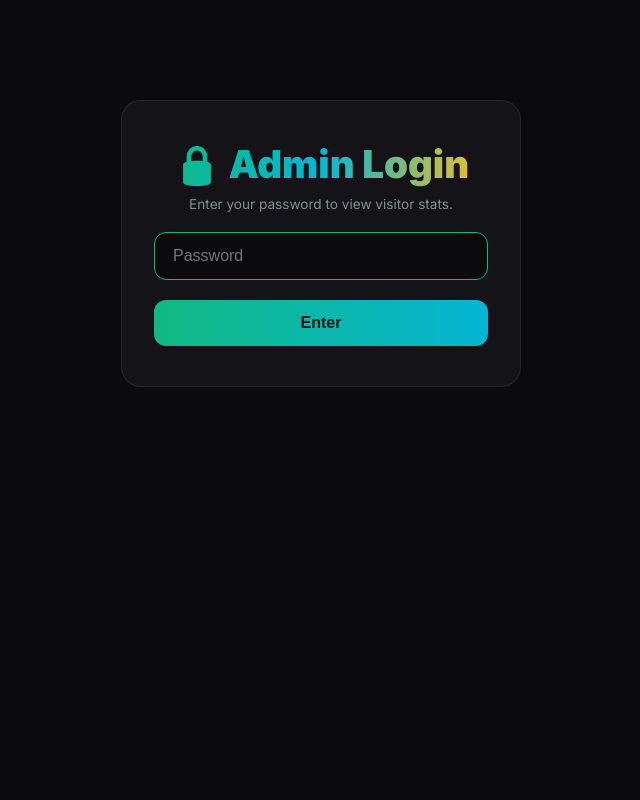
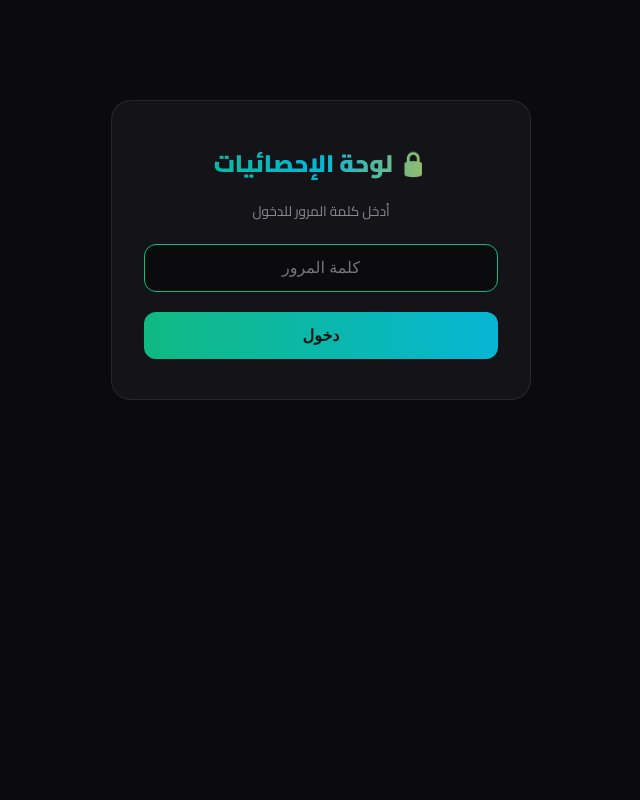
Before and after one commit to hhhhhh48/-, a Flask app: page /admin in a window 1280 px wide. Shown: the whole page, without its empty margins (319-959 px from the left). Run offline with Flask 3, Linux system fonts and the light colour scheme.

Commit message:
Arabic admin dashboard with country + page stats

```diff
--- a/app.py
+++ b/app.py
@@ -204,7 +204,7 @@ def admin():
             session["admin"] = True
             return redirect(url_for("admin"))
         else:
-            return render_template("admin.html", error="Wrong password", stats=None, logged=False)
+            return render_template("admin.html", error="كلمة المرور خطأ", stats=None, logged=False)
 
     if not session.get("admin"):
         return render_template("admin.html", stats=None, logged=False)
@@ -217,6 +217,8 @@ def admin():
     today = c.execute("SELECT COUNT(*) FROM visitors WHERE date(visited_at) = date('now')").fetchone()[0]
     unique_today = c.execute("SELECT COUNT(DISTINCT ip_hash) FROM visitors WHERE date(visited_at) = date('now')").fetchone()[0]
     week = c.execute("SELECT COUNT(*) FROM visitors WHERE visited_at >= datetime('now', '-7 days')").fetchone()[0]
+    month = c.execute("SELECT COUNT(*) FROM visitors WHERE visited_at >= datetime('now', '-30 days')").fetchone()[0]
+    online = c.execute("SELECT COUNT(DISTINCT ip_hash) FROM visitors WHERE visited_at >= datetime('now', '-5 minutes')").fetchone()[0]
 
     top_pages = c.execute("""
         SELECT path, COUNT(*) as cnt FROM visitors
@@ -230,8 +232,8 @@ def admin():
 
     top_countries = c.execute("""
         SELECT country, COUNT(*) as cnt FROM visitors
-        WHERE country != 'Unknown' AND country != ''
-        GROUP BY country ORDER BY cnt DESC LIMIT 15
+        WHERE country != 'Unknown' AND country != '' AND country IS NOT NULL
+        GROUP BY country ORDER BY cnt DESC LIMIT 20
     """).fetchall()
 
     daily = c.execute("""
@@ -251,7 +253,7 @@ def admin():
     stats = {
         "total": total, "unique": unique,
         "today": today, "unique_today": unique_today,
-        "week": week,
+        "week": week, "month": month, "online": online,
         "top_pages": top_pages,
         "top_langs": top_langs,
         "top_countries": top_countries,
--- a/templates/admin.html
+++ b/templates/admin.html
@@ -1,35 +1,36 @@
 <!DOCTYPE html>
-<html lang="en">
+<html lang="ar" dir="rtl">
 <head>
 <meta charset="UTF-8">
 <meta name="viewport" content="width=device-width, initial-scale=1.0">
-<title>Admin Dashboard — The Beauty of Islam</title>
-<link href="https://fonts.googleapis.com/css2?family=Inter:wght@400;600;700;800;900&display=swap" rel="stylesheet">
+<title>📊 لوحة الإحصائيات — The Beauty of Islam</title>
+<link href="https://fonts.googleapis.com/css2?family=Cairo:wght@400;600;700;900&family=Inter:wght@400;600;800&display=swap" rel="stylesheet">
 <style>
   * { margin: 0; padding: 0; box-sizing: border-box; }
   body {
     background: #0a0a0f;
     color: #e6e6ea;
-    font-family: 'Inter', sans-serif;
+    font-family: 'Cairo', 'Inter', sans-serif;
     min-height: 100vh;
     padding: 20px;
   }
   .wrap { max-width: 1200px; margin: 0 auto; }
 
   h1 {
-    font-size: clamp(1.6rem, 4vw, 2.4rem);
+    font-size: clamp(1.4rem, 4vw, 2rem);
     font-weight: 900;
     margin-bottom: 8px;
     background: linear-gradient(90deg, #10b981, #06b6d4, #fbbf24);
     -webkit-background-clip: text;
     background-clip: text;
     color: transparent;
+    text-align: center;
   }
-  .sub { color: #8b8b96; margin-bottom: 30px; font-size: .9rem; }
+  .sub { color: #8b8b96; margin-bottom: 30px; font-size: .9rem; text-align: center; }
 
   /* Login */
   .login-box {
-    max-width: 400px;
+    max-width: 420px;
     margin: 80px auto;
     padding: 40px 32px;
     border-radius: 20px;
@@ -37,6 +38,7 @@
     border: 1px solid rgba(255,255,255,0.08);
     text-align: center;
   }
+  .login-box h1 { font-size: 1.5rem; margin-bottom: 12px; }
   .login-box input {
     width: 100%;
     padding: 14px 18px;
@@ -47,6 +49,7 @@
     color: #fff;
     font-size: 1rem;
     outline: none;
+    text-align: center;
   }
   .login-box input:focus { border-color: #10b981; }
   .login-box button {
@@ -193,92 +238,154 @@
 
 {% if not logged %}
   <div class="login-box">
-    <h1>🔒 Admin Login</h1>
-    <p style="color:#8b8b96;font-size:.85rem;margin-top:8px">Enter your password to view visitor stats.</p>
+    <h1>🔒 لوحة الإحصائيات</h1>
+    <p style="color:#8b8b96;font-size:.85rem;margin-top:8px">أدخل كلمة المرور للدخول</p>
     <form method="post">
-      <input type="password" name="password" placeholder="Password" autofocus required>
-      <button type="submit">Enter</button>
+      <input type="password" name="password" placeholder="كلمة المرور" autofocus required>
+      <button type="submit">دخول</button>
     </form>
     {% if error %}<div class="error">{{ error }}</div>{% endif %}
   </div>
 
 {% else %}
-  <a href="/admin/logout" class="logout">Logout</a>
-  <h1>📊 Visitor Dashboard</h1>
-  <p class="sub">Real-time stats for beauty-of-islam.onrender.com</p>
+  <div class="top-bar">
+    <div style="flex:1">
+      <h1 style="text-align:right">📊 لوحة الإحصائيات</h1>
+      <p class="sub" style="text-align:right;margin-bottom:0">إحصائيات موقع The Beauty of Islam</p>
+    </div>
+    <a href="/admin/logout" class="logout">خروج</a>
+  </div>
 
+  <!-- KPI Cards -->
   <div class="kpi-grid">
-    <div class="kpi">
-      <div class="val">{{ stats.total }}</div>
-      <div class="lbl">Total Visits</div>
+    <div class="kpi online">
+      <div class="icon">🟢</div>
+      <div class="val">{{ stats.online }}</div>
+      <div class="lbl">الزوار في الوقت الحالي</div>
     </div>
     <div class="kpi">
-      <div class="val">{{ stats.unique }}</div>
-      <div class="lbl">Unique Visitors</div>
+      <div class="icon">📅</div>
+      <div class="val">{{ stats.today }}</div>
+      <div class="lbl">الزوار اليوم</div>
     </div>
     <div class="kpi">
-      <div class="val">{{ stats.today }}</div>
-      <div class="lbl">Today</div>
+      <div class="icon">🗓️</div>
+      <div class="val">{{ stats.month }}</div>
+      <div class="lbl">زوار هذا الشهر</div>
     </div>
     <div class="kpi">
-      <div class="val">{{ stats.unique_today }}</div>
-      <div class="lbl">Unique Today</div>
+      <div class="icon">👥</div>
+      <div class="val">{{ stats.unique }}</div>
+      <div class="lbl">الزوار الفريدون</div>
     </div>
     <div class="kpi">
-      <div class="val">{{ stats.week }}</div>
-      <div class="lbl">Last 7 days</div>
+      <div class="icon">👁️</div>
+      <div class="val">{{ stats.total }}</div>
+      <div class="lbl">إجمالي الزيارات</div>
     </div>
   </div>
 
+  <!-- Countries + Pages -->
   <div class="grid-2">
     <div class="section">
-      <h2>📄 Top Pages</h2>
+      <h2>🌍 الدول</h2>
+      {% if stats.top_countries %}
+        {% set maxc = stats.top_countries[0]['cnt'] %}
+        {% for c in stats.top_countries %}
+        <div class="row">
+          <span class="name">{{ c['country'] }}</span>
+          <span class="count">{{ c['cnt'] }}</span>
+        </div>
+        <div class="bar-bg">
+          <div class="bar-fill" style="width:{{ (c['cnt'] / maxc * 100) if maxc else 0 }}%"></div>
+        </div>
+        {% endfor %}
+      {% else %}
+        <p style="color:#8b8b96;font-size:.85rem;text-align:center;padding:20px">لا توجد بيانات بعد</p>
+      {% endif %}
+    </div>
+
+    <div class="section">
+      <h2>📄 أكثر الصفحات زيارة</h2>
+      {% if stats.top_pages %}
+        {% set maxp = stats.top_pages[0]['cnt'] %}
         {% for p in stats.top_pages %}
         <div class="row">
           <span class="name">{{ p['path'] }}</span>
           <span class="count">{{ p['cnt'] }}</span>
         </div>
+        <div class="bar-bg">
+          <div class="bar-fill" style="width:{{ (p['cnt'] / maxp * 100) if maxp else 0 }}%"></div>
+        </div>
         {% endfor %}
+      {% else %}
+        <p style="color:#8b8b96;font-size:.85rem;text-align:center;padding:20px">لا توجد بيانات بعد</p>
+      {% endif %}
+    </div>
   </div>
 
+  <!-- Languages + Daily -->
+  <div class="grid-2">
     <div class="section">
-      <h2>🌍 Languages</h2>
+      <h2>🌐 اللغات</h2>
+      {% if stats.top_langs %}
+        {% set maxl = stats.top_langs[0]['cnt'] %}
         {% for l in stats.top_langs %}
         <div class="row">
           <span class="name">{{ l['lang']|upper }}</span>
           <span class="count">{{ l['cnt'] }}</span>
         </div>
+        <div class="bar-bg">
+          <div class="bar-fill" style="width:{{ (l['cnt'] / maxl * 100) if maxl else 0 }}%"></div>
+        </div>
         {% endfor %}
+      {% else %}
+        <p style="color:#8b8b96;font-size:.85rem;text-align:center;padding:20px">لا توجد بيانات بعد</p>
+      {% endif %}
+    </div>
+
+    <div class="section">
+      <h2>📈 آخر 30 يوماً</h2>
+      {% if stats.daily %}
+        {% set maxd = stats.daily[0]['cnt'] %}
+        {% for d in stats.daily[:15] %}
+        <div class="row">
+          <span class="name">{{ d['d'] }}</span>
+          <span class="count">{{ d['cnt'] }}</span>
+        </div>
+        <div class="bar-bg">
+          <div class="bar-fill" style="width:{{ (d['cnt'] / maxd * 100) if maxd else 0 }}%"></div>
+        </div>
+        {% endfor %}
+      {% else %}
+        <p style="color:#8b8b96;font-size:.85rem;text-align:center;padding:20px">لا توجد بيانات بعد</p>
+      {% endif %}
     </div>
   </div>
 
-  {% if stats.top_countries %}
-  <div class="section" style="margin-bottom:30px">
-    <h2>🗺️ Top Countries</h2>
-    <div class="grid-2" style="margin-bottom:0">
-      {% for c in stats.top_countries %}
-      <div class="row">
-        <span class="name">{{ c['country'] }}</span>
-        <span class="count">{{ c['cnt'] }}</span>
-      </div>
-      {% endfor %}
-    </div>
-  </div>
-  {% endif %}
-
-  <div class="section" style="margin-bottom:30px">
-    <h2>📅 Last 30 Days</h2>
+  <!-- Recent visits -->
+  <div class="section">
+    <h2>🕐 آخر 50 زيارة</h2>
     <div class="table-wrap" style="border:none;background:transparent">
       <table>
-        <thead><tr><th>Date</th><th>Visits</th><th>Unique</th><th></th></tr></thead>
+        <thead>
+          <tr>
+            <th>الوقت</th>
+            <th>الصفحة</th>
+            <th>اللغة</th>
+            <th>الدولة</th>
+            <th>المصدر</th>
+          </tr>
+        </thead>
         <tbody>
-          {% for d in stats.daily %}
+          {% for r in stats.recent %}
           <tr>
-            <td>{{ d['d'] }}</td>
-            <td>{{ d['cnt'] }}</td>
-            <td>{{ d['u'] }}</td>
-            <td style="width:200px">
-              <div class="bar" style="width: {{ (d['cnt'] / (stats.daily[0]['cnt'] or 1) * 100) if stats.daily else 0 }}%"></div>
+            <td style="font-family:'Inter'">{{ r['visited_at'] }}</td>
+            <td>{{ r['path'] }}</td>
+            <td>{{ r['lang']|upper }}</td>
+            <td>{{ r['country'] or '—' }}</td>
+            <td style="max-width:200px;overflow:hidden;text-overflow:ellipsis;white-space:nowrap">
+              {{ (r['referer'] or 'مباشر')[:50] }}
             </td>
           </tr>
           {% endfor %}
@@ -287,29 +394,10 @@
     </div>
   </div>
 
-  <div class="section">
-    <h2>🕐 Recent 50 Visits</h2>
-    <div class="table-wrap" style="border:none;background:transparent">
-      <table>
-        <thead>
-          <tr><th>Time</th><th>Path</th><th>Lang</th><th>Country</th><th>Referer</th></tr>
-        </thead>
-        <tbody>
-          {% for r in stats.recent %}
-          <tr>
-            <td>{{ r['visited_at'] }}</td>
-            <td>{{ r['path'] }}</td>
-            <td>{{ r['lang']|upper }}</td>
-            <td>{{ r['country'] or '-' }}</td>
-            <td style="max-width:220px;overflow:hidden;text-overflow:ellipsis;white-space:nowrap">
-              {{ (r['referer'] or 'direct')[:60] }}
-            </td>
-          </tr>
-          {% endfor %}
-        </tbody>
-      </table>
-    </div>
-  </div>
+  <p style="text-align:center;color:#8b8b96;font-size:.78rem;margin-top:30px">
+    ملاحظة: البيانات تُصفَّر عند كل نشر جديد. للحفاظ الدائم استخدم
+    <a href="https://analytics.google.com" target="_blank" style="color:#10b981">Google Analytics</a>
+  </p>
 
 {% endif %}
 
```
Also changed, not shown: other parts of templates/admin.html (+147 -105 lines). Lines whose indentation alone changed are shown as unchanged.
